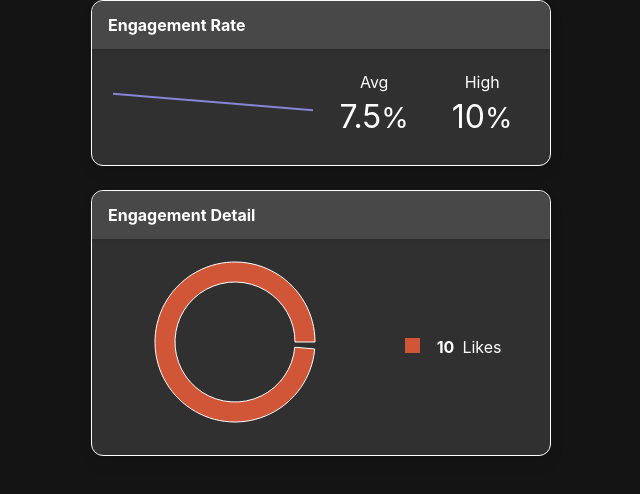
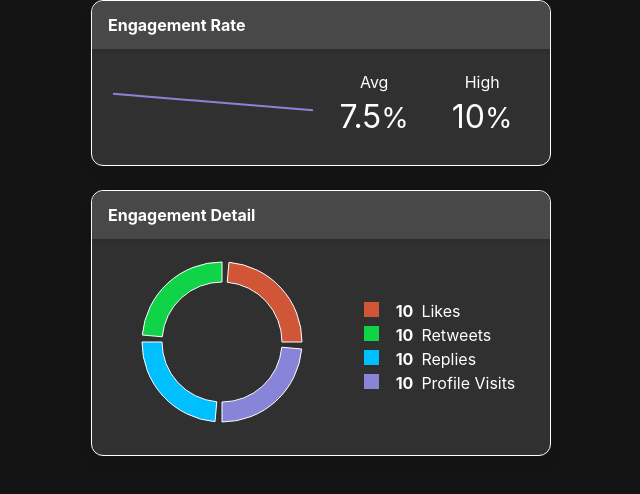
Before and after one commit to SocialQu/Branding, a React (Create React App) app in the folder app/: page / in a window 1280 px wide. Shown: the top 494 px of the page, without its empty margins (319-959 px from the left). Built offline with nearby package versions, Linux system fonts and the light colour scheme.

Commit message:
Add more data to Detail Ring.

```diff
--- a/app/src/organisms/KpiColumn.tsx
+++ b/app/src/organisms/KpiColumn.tsx
@@ -2,7 +2,13 @@ import { DetailRing } from '../charts/DetailRing'
 import { EngagementRate } from '../charts/EngagementRate'
 
 const data = [{Engagement:10, name:'Monday'}, {Engagement:5, name:'Tuesday'}]
-const detailData = [{ name:'Likes', value: 10 }]
+const detailData = [
+    { name:'Likes', value: 10 },
+    { name:'Retweets', value: 10 },
+    { name:'Replies', value: 10 },
+    { name:'Profile Visits', value: 10 }
+]
+
 export const LastDayKpis = () => <>
     <EngagementRate data={data}/>
     <DetailRing data={detailData} />
```
